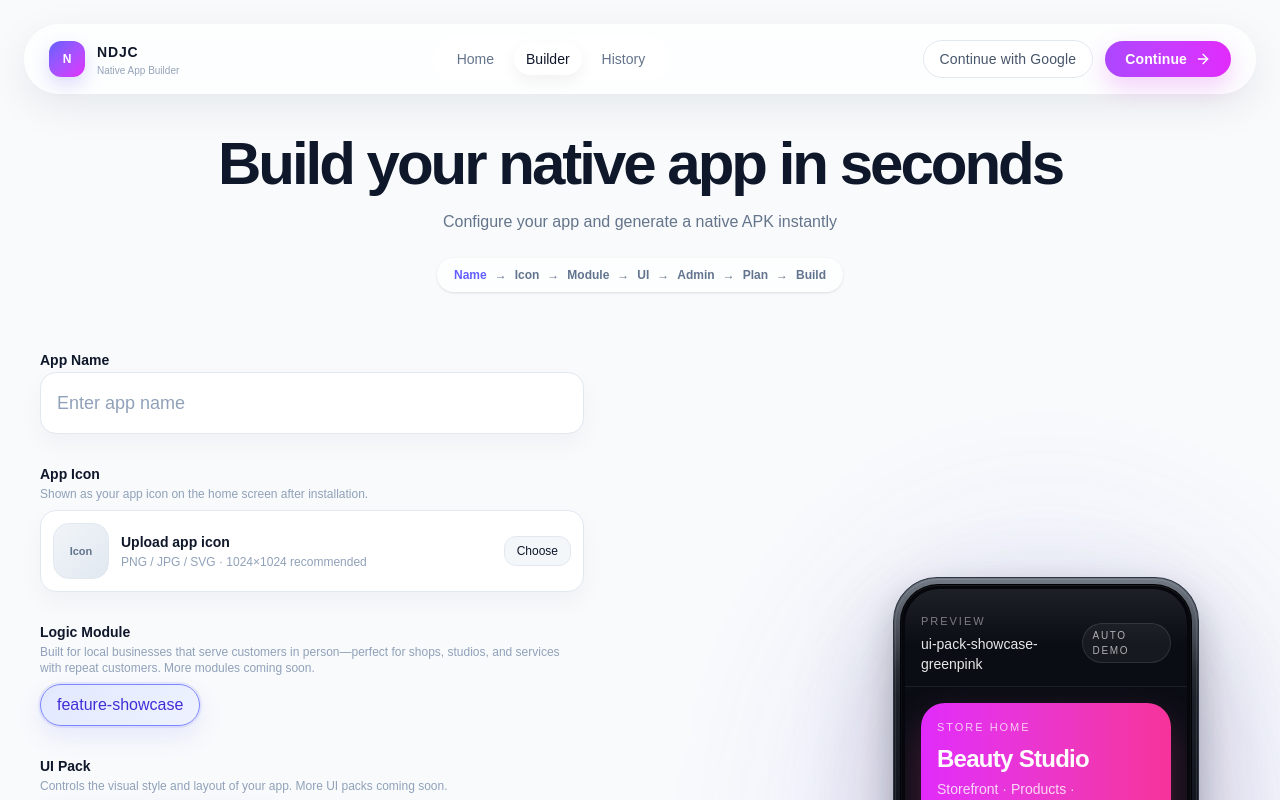
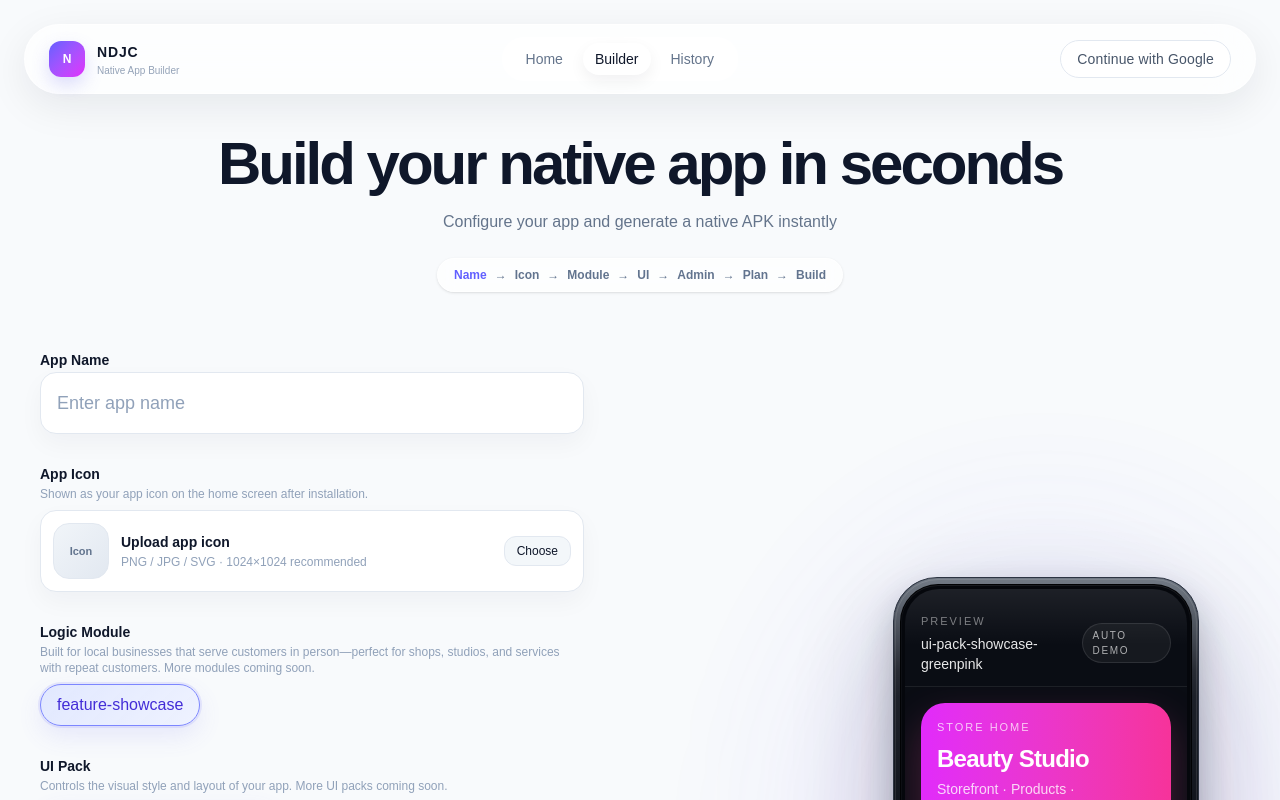
Before and after one commit to why459097630/niandongjicheng, a Next.js app: page /builder in a window 1280 px wide. Shown: the top 800 px of the page. Built offline with nearby package versions, Linux system fonts and the light colour scheme.

Commit message:
Update page.tsx

```diff
--- a/app/builder/page.tsx
+++ b/app/builder/page.tsx
@@ -218,18 +218,8 @@ export default function BuilderPage() {
               History
             </a>
           </nav>
-
           <div className="flex items-center gap-3">
             <AuthControls nextPath="/builder" />
-            <button
-              type="button"
-              onClick={handleGenerate}
-              disabled={isSubmitting || authLoading}
-              className="group flex items-center gap-2 rounded-full bg-gradient-to-r from-purple-500 to-fuchsia-500 px-5 py-2 text-sm font-semibold tracking-[0.01em] text-white shadow-[0_10px_24px_rgba(217,70,239,0.25)] transition hover:opacity-90 disabled:cursor-not-allowed disabled:opacity-70"
-            >
-              {isSubmitting ? "Starting Build..." : "Continue"}
-              <ArrowRight className="h-4 w-4 transition-transform group-hover:translate-x-0.5" />
-            </button>
           </div>
         </div>
       </header>
```
